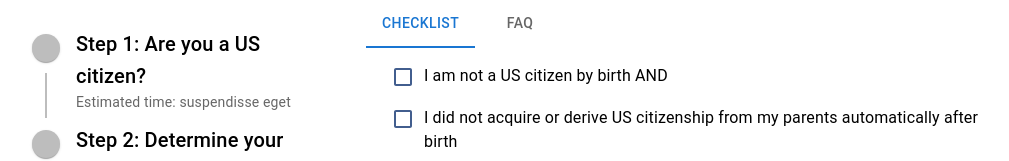
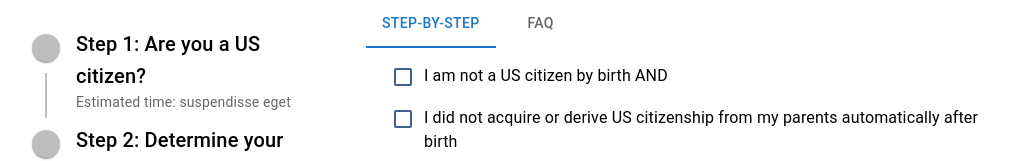
Before and after one commit to lilybrawner/hci-immigration, a React (Vite) app in the folder frontend/: page /results in a window 1280 px wide. Both pictures are taken after a click on the item 480 px from the left and 57 px from the top of the page. Shown: the top 161 px of the page, without its empty margins (114-1123 px from the left). Built offline with nearby package versions, Linux system fonts and the light colour scheme; some icons are missing.

Commit message:
changed name of side

```diff
--- a/frontend/src/components/Panel.jsx
+++ b/frontend/src/components/Panel.jsx
@@ -17,7 +17,7 @@ export default function Panel({ step, checklist, onChecklistChange }) {
   return (
     <Box sx={{ width: '100%' }}>
       <Tabs value={tab} onChange={(e, v) => setTab(v)}>
-        <Tab label="Checklist" />
+        <Tab label="Step-by-Step" />
         <Tab label="FAQ" />
       </Tabs>
 
```
